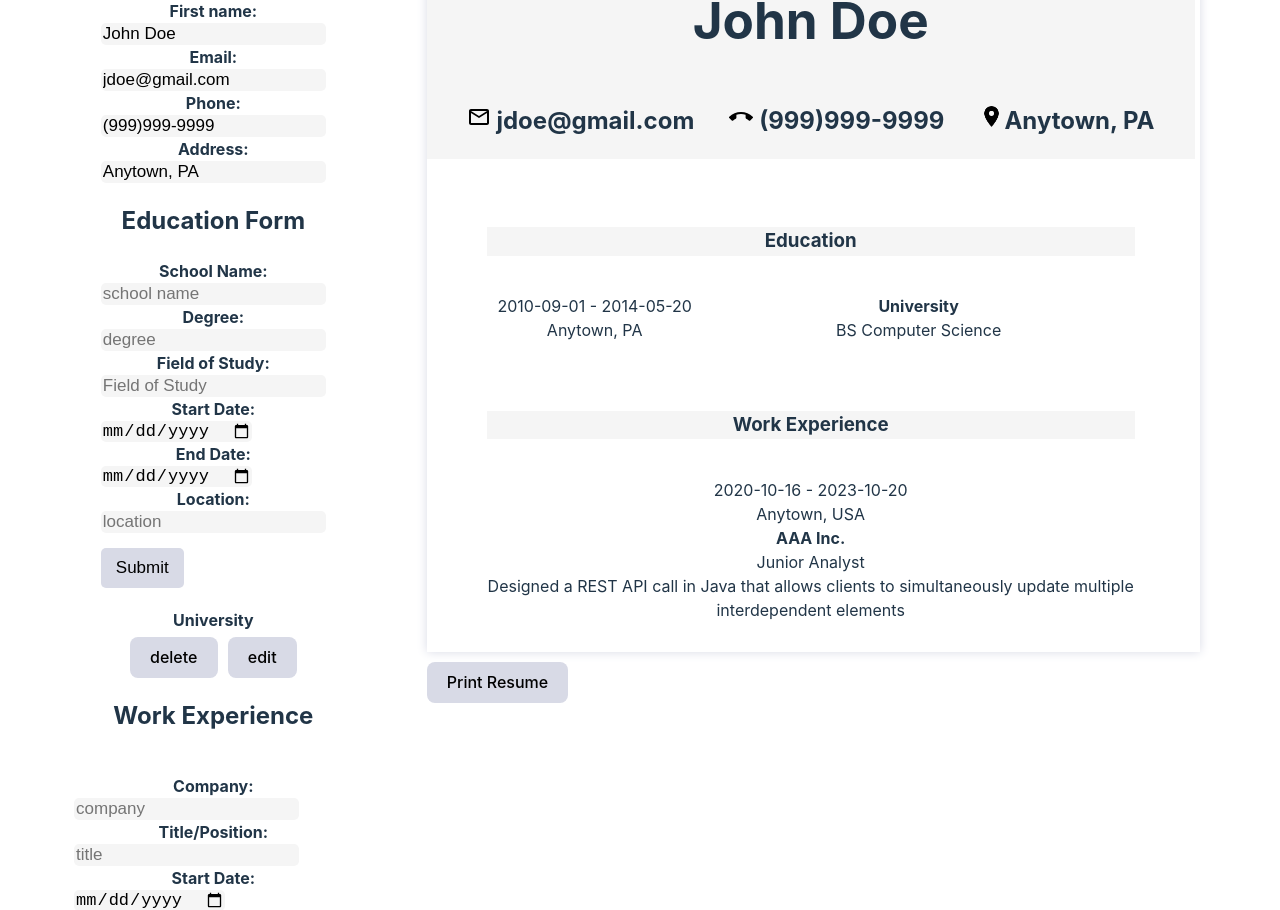
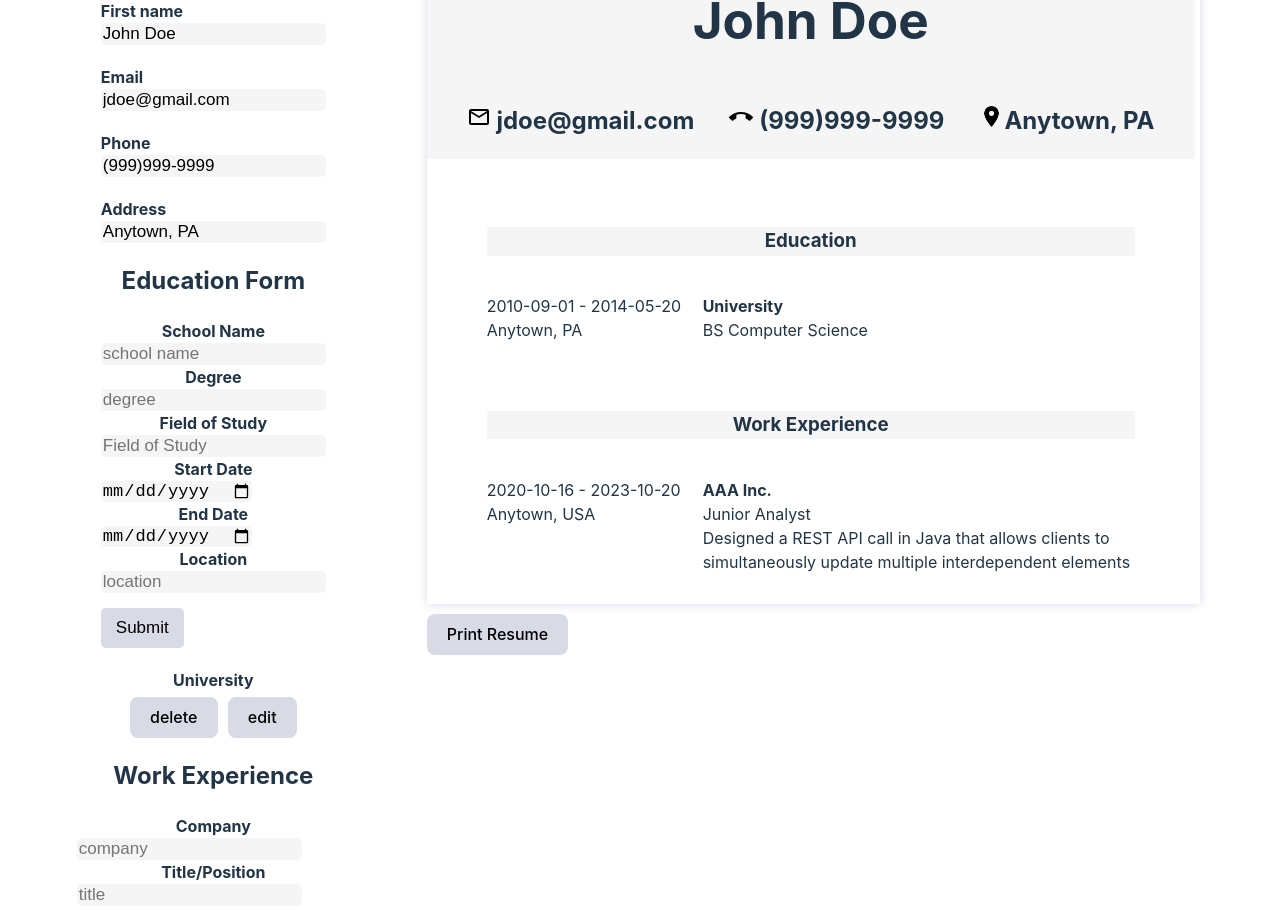
Before and after one commit to CraigMarc/cvBuilder, a React app: page / in a window 1280 px wide. Shown: the part 77-987 px from the top of the page. Built offline with nearby package versions, Linux system fonts and the light colour scheme; the HTML template or start-up script is replaced by a standard one.

Commit message:
more css

```diff
--- a/src/App.css
+++ b/src/App.css
@@ -1,5 +1,3 @@
-
-
 header {
   text-align: center;
   background-color: #F5F5F5;
@@ -20,13 +18,14 @@ header {
   width: 25px;
 }
 
-.schoolContainer {
+.schoolResume {
 
   display: grid;
   grid-template-columns: 2fr 4fr;
   margin-left: 60px;
   margin-right: 60px;
   padding-top: 20px;
+  text-align: left;
 }
 
 h3 {
@@ -36,13 +35,14 @@ h3 {
   text-align: center;
 }
 
-.workContainer {
+.workResume {
 
   display: grid;
   grid-template-columns: 2fr 4fr;
   margin-left: 60px;
   margin-right: 60px;
   padding-top: 20px;
+  text-align: left;
 }
 
 p {
@@ -72,7 +72,8 @@ p {
  display: flex;
  flex-wrap: wrap;
  justify-content: center;
- text-align: center;
+
+ gap: 20px;
 }
 
 input {
--- a/src/BasicInfo.jsx
+++ b/src/BasicInfo.jsx
@@ -13,7 +13,7 @@ function BasicInfo(props) {
             <h2>Basic Info</h2>
             <div className="basicContainer">
             <label>
-                First name:{' '}
+                First name {' '}
                 <input
                     type="text"
                     value={basicData.name }
@@ -22,7 +22,7 @@ function BasicInfo(props) {
                 />
             </label>
             <label>
-                Email:{' '}
+                Email {' '}
                 <input
                     type="email"
                     value={basicData.email }
@@ -32,7 +32,7 @@ function BasicInfo(props) {
             </label>
 
             <label>
-                Phone:{' '}
+                Phone {' '}
                 <input
                     type="phone"
                     value={basicData.phone }
@@ -42,7 +42,7 @@ function BasicInfo(props) {
             </label>
 
             <label>
-                Address:{' '}
+                Address {' '}
                 <input
                     type="text"
                     value={basicData.address }
--- a/src/Education.jsx
+++ b/src/Education.jsx
@@ -31,7 +31,7 @@ function Education(props) {
             <div className="educationContainer">
             <form id="edForm" onSubmit={handleSchoolSubmit}>
                 <label>
-                    School Name:{' '}
+                    School Name {' '}
                     <input
                         id="schoolName"
                         type="text"
@@ -42,7 +42,7 @@ function Education(props) {
                     />
                 </label>
                 <label>
-                    Degree:{' '}
+                    Degree {' '}
                     <input
                         id="degree"
                         type="text"
@@ -54,7 +54,7 @@ function Education(props) {
                 </label>
 
                 <label>
-                    Field of Study:{' '}
+                    Field of Study {' '}
                     <input
                         id="fos"
                         type="text"
@@ -65,7 +65,7 @@ function Education(props) {
                 </label>
 
                 <label>
-                    Start Date:{' '}
+                    Start Date {' '}
                     <input
                         id="startDate"
                         type="date"
@@ -74,7 +74,7 @@ function Education(props) {
                     />
                 </label>
                 <label>
-                    End Date:{' '}
+                    End Date {' '}
                     <input
                         id="endDate"
                         type="date"
@@ -84,7 +84,7 @@ function Education(props) {
                 </label>
 
                 <label>
-                    Location:{' '}
+                    Location {' '}
                     <input
                         id="location"
                         type="text"
--- a/src/Resume.jsx
+++ b/src/Resume.jsx
@@ -20,7 +20,7 @@ function Resume(props) {
 
     const arrayDataItems = schoolData.map(data =>
         <div key={data.id}>
-            <div className="schoolContainer">
+            <div className="schoolResume">
             <div>
             <p>{data.startDate} - {data.endDate}</p>
             <p>{data.location}</p>
@@ -35,7 +35,7 @@ function Resume(props) {
     )
 
     const arrayWorkItems = workData.map(data =>
-      <div key={data.id} className="workContainer">
+      <div key={data.id} className="workResume">
 
             <div>
             <p>{data.wStartDate} - {data.wEndDate}</p>
--- a/src/Work.jsx
+++ b/src/Work.jsx
@@ -30,7 +30,7 @@ function Work(props) {
             <div className="workContainer">
                 <form onSubmit={handleWorkSubmit}>
                     <label>
-                        Company:{' '}
+                        Company {' '}
                         <input
                             id="company"
                             type="text"
@@ -41,7 +41,7 @@ function Work(props) {
                         />
                     </label>
                     <label>
-                        Title/Position:{' '}
+                        Title/Position {' '}
                         <input
                             id="title"
                             type="text"
@@ -55,7 +55,7 @@ function Work(props) {
 
 
                     <label>
-                        Start Date:{' '}
+                        Start Date {' '}
                         <input
                             id="wStartDate"
                             type="date"
@@ -64,7 +64,7 @@ function Work(props) {
                         />
                     </label>
                     <label>
-                        End Date:{' '}
+                        End Date {' '}
                         <input
                             id="wEndDate"
                             type="date"
@@ -74,7 +74,7 @@ function Work(props) {
                     </label>
 
                     <label>
-                        Location:{' '}
+                        Location {' '}
                         <input
                             id="wLocation"
                             type="text"
@@ -85,7 +85,7 @@ function Work(props) {
                     </label>
 
                     <label>
-                        Description:{' '}
+                        Description {' '}
                         <textarea
                             id="description"
                             type="textarea"
```
